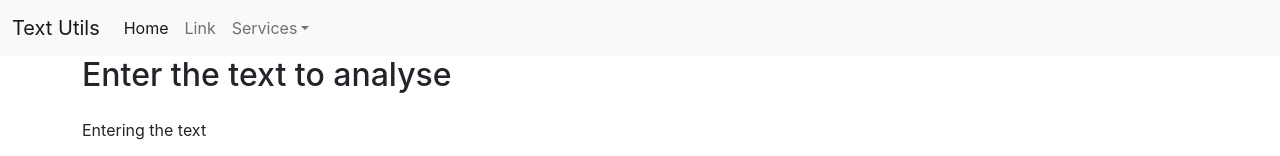
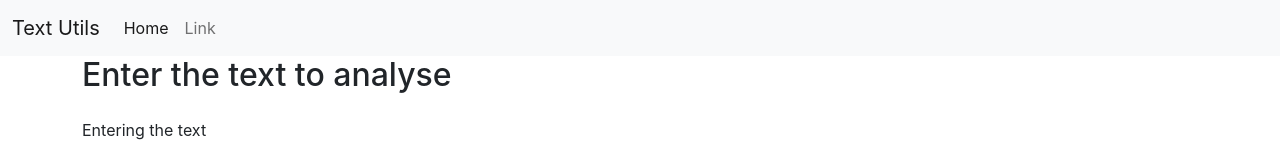
Before and after one commit to TauqeerAhmad5201/react-textutils, a React (Create React App) app: page / in a window 1280 px wide. Shown: the top 156 px of the page. Built offline with nearby package versions, Linux system fonts and the light colour scheme.

Commit message:
removed services tabs

```diff
--- a/package.json
+++ b/package.json
@@ -1,6 +1,7 @@
 {
   "name": "textutils",
   "version": "0.1.0",
+  "homepage": "https://TauqeerAhmad5201.github.io/react-textutils",
   "private": true,
   "dependencies": {
     "@testing-library/jest-dom": "^5.16.5",
@@ -12,6 +13,8 @@
     "web-vitals": "^2.1.4"
   },
   "scripts": {
+    "predeploy": "npm run build",
+    "deploy": "gh-pages -d build",
     "start": "react-scripts start",
     "build": "react-scripts build",
     "test": "react-scripts test",
@@ -34,5 +37,8 @@
       "last 1 firefox version",
       "last 1 safari version"
     ]
+  },
+  "devDependencies": {
+    "gh-pages": "^5.0.0"
   }
 }
--- a/src/components/Navbar.js
+++ b/src/components/Navbar.js
@@ -16,16 +16,6 @@ export default function Navbar(props) {
               <li className="nav-item">
                 <a className="nav-link" href="/">Link</a>
               </li>
-              <li className="nav-item dropdown">
-                <a className="nav-link dropdown-toggle" href="/" role="button" data-bs-toggle="dropdown" aria-expanded="false">
-                  {props.services}
-                </a>
-                <ul className="dropdown-menu">
-                  <li><a className="dropdown-item" href="/">{props.live}</a></li>
-                  <li><hr className="dropdown-divider" /></li>
-                  <li><a className="dropdown-item" href="/">ES7 Lint</a></li>
-                </ul>
-              </li>
             </ul>
           </div>
         </div>
```
Also changed, not shown: 1 other file (tests, documents, lock files or other folders).
